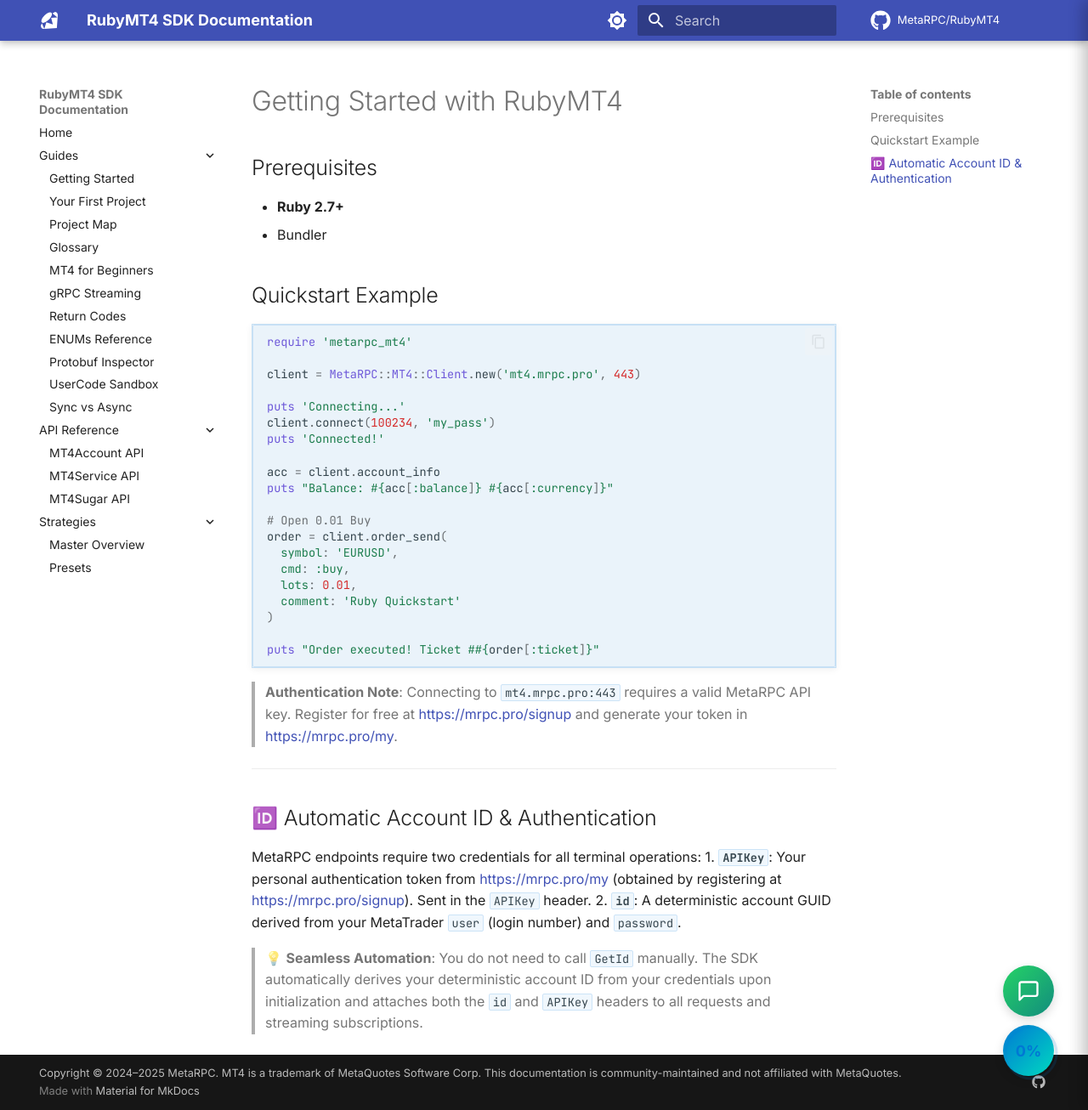
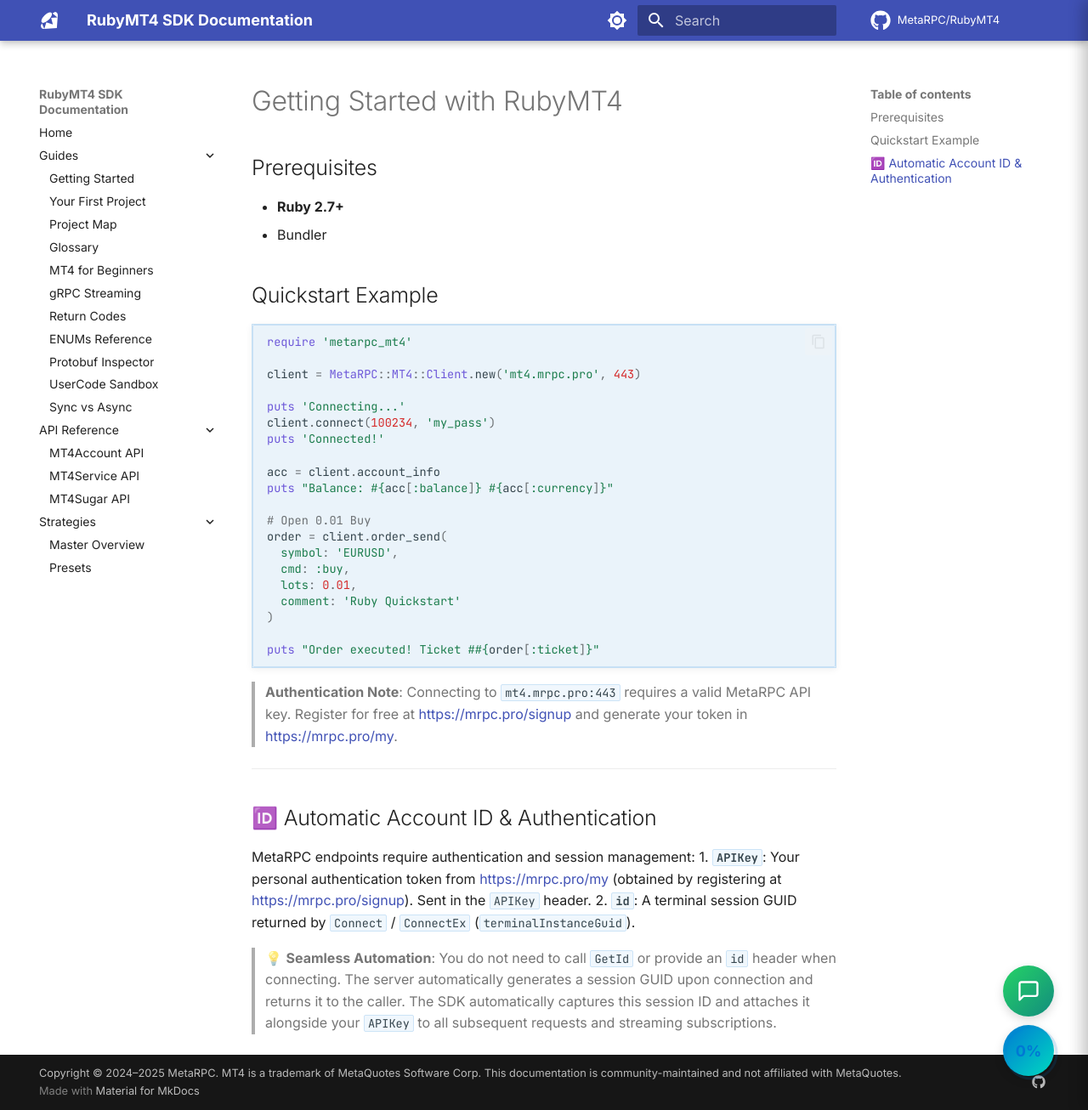
Before and after one commit to MetaRPC/RubyMT4, an MkDocs documentation site: the page built from docs/getting-started.md, in a window 1280 px wide and 1306 px high. Shown: the whole window at 85% size. Built offline with MkDocs 1.6.1 and Material for MkDocs 9.7.7, drawn with Linux system fonts in a browser that asks for light colours; comment, search, counter and statistics services are not loaded.

Commit message:
feat: auto-assign session id on connect and update documentation

```diff
--- a/docs/getting-started.md
+++ b/docs/getting-started.md
@@ -38,8 +38,8 @@
 
 ## 🆔 Automatic Account ID & Authentication
 
-MetaRPC endpoints require two credentials for all terminal operations:
+MetaRPC endpoints require authentication and session management:
 1. **`APIKey`**: Your personal authentication token from [https://mrpc.pro/my](https://mrpc.pro/my) (obtained by registering at [https://mrpc.pro/signup](https://mrpc.pro/signup)). Sent in the `APIKey` header.
-2. **`id`**: A deterministic account GUID derived from your MetaTrader `user` (login number) and `password`.
+2. **`id`**: A terminal session GUID returned by `Connect` / `ConnectEx` (`terminalInstanceGuid`).
 
-> 💡 **Seamless Automation**: You do not need to call `GetId` manually. The SDK automatically derives your deterministic account ID from your credentials upon initialization and attaches both the `id` and `APIKey` headers to all requests and streaming subscriptions.
+> 💡 **Seamless Automation**: You do not need to call `GetId` or provide an `id` header when connecting. The server automatically generates a session GUID upon connection and returns it to the caller. The SDK automatically captures this session ID and attaches it alongside your `APIKey` to all subsequent requests and streaming subscriptions.
```
Also changed, not shown: README.md (+3 -3 lines), docs/All_Guides/GETTING_STARTED.md (+3 -3 lines), docs/All_Guides/Your_First_Project.md (+1 -1 lines), docs/connection.md (+2 -2 lines), docs/index.md (+1 -1 lines), 1 other file.
